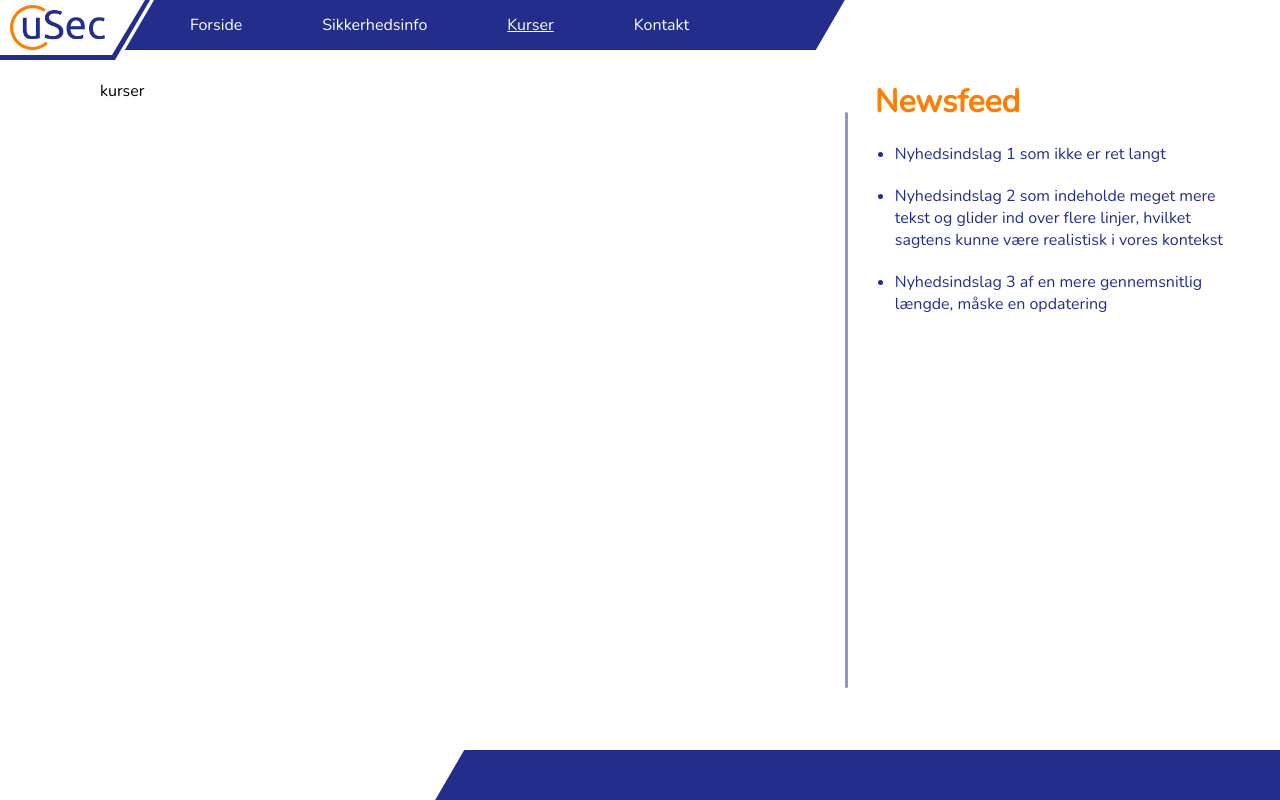
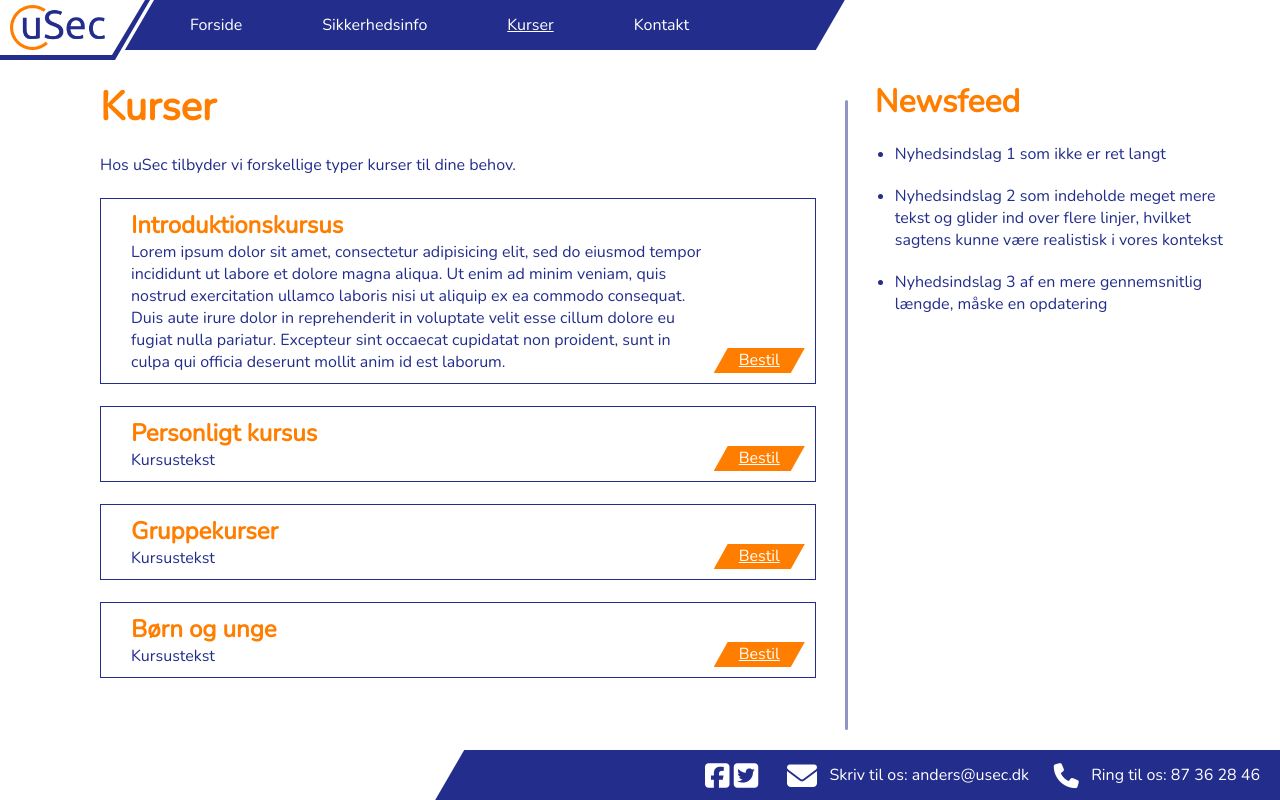
Before and after one commit to TheOvesen/usec, a plain HTML site: page index.html in a window 1280 px wide. Both pictures are taken after a click on the element "Kurser". Drawn offline with nearby package versions, Linux system fonts and the light colour scheme.

Commit message:
Update style.css and index.html

```diff
--- a/css/style.css
+++ b/css/style.css
@@ -1,6 +1,10 @@
 * {
   margin: 0;
   font-family: 'Nunito', sans-serif;
+}
+
+body {
+  overflow-y: scroll;
 }
 
 h1 {
@@ -14,6 +18,12 @@ h1 {
 h2 {
   color: #ff7e00;
   font-size: 24pt;
+  font-weight: bold;
+}
+
+h3 {
+  color: #ff7e00;
+  font-size: 18pt;
   font-weight: bold;
 }
 
@@ -31,12 +41,14 @@ a:visited {
 }
 
 .header {
-  position: relative;
+  position: sticky;
+  top: 0;
   height: 50px;
   width: 66vw;
   background-color: #232d8b;
   margin-bottom: 30px;
   clip-path: polygon(0 0, 100% 0, calc(100% - 29px) 100%, 200px 100%, 200px 150%, 0 150%);
+  z-index: 10;
 }
 
 .header nav {
@@ -113,23 +125,28 @@ main section {
 }
 
 .newsfeed {
-  position: relative;
-  grid-area: news;
+  position: fixed;
+  /*grid-area: news;*/
+  width: 34vw;
+  right: 0;
+  top: 0;
   float: left;
   box-sizing: border-box;
+  margin-top: 80px;
   padding-left: 30px;
   padding-right: 30px;
+  height: calc(100% - 130px);
 }
 
 .newsfeed::before {
   content: "";
   position: absolute;
   left: 0;
-  height: 90%;
+  height: calc(100% - 40px);
   width: 3px;
   background-color: #232d8b;
   opacity: 0.5;
-  top: 5%;
+  top: 20px;
   border-radius: 3px;
 }
 
@@ -182,6 +199,52 @@ main section {
   filter: brightness(120%);
 }
 
+#kurser .kursuskasse, .koronakasse {
+  position: relative;
+  color: #232d8b;
+  /*background-color: #efefef;*/
+  padding: 10px 30px;
+  border: 1px solid #232d8b;
+}
+
+.kursuskasse p {
+  width: calc(100% - 75px);
+}
+
+.koronakasse {
+  background-color: white;
+  box-sizing: border-box;
+  border: 2px solid #ff7e00;
+}
+
+.kursusknap {
+  position: absolute;
+  bottom: 0;
+  right: 0;
+  height: 25px;
+  line-height: 25px;
+  color: white;
+  text-decoration: underline;
+  background-color: #ff7e00;
+  padding: 0 25px;
+  margin: 10px;
+  clip-path: polygon(14px 0, 100% 0, calc(100% - 14px) 100%, 0 100%);
+  cursor: pointer;
+}
+
+.kursusknap:hover {
+  filter: brightness(120%);
+}
+
+#kontakt form * {
+  display: block;
+  color: #232d8b;
+}
+
+#kontakt form textarea {
+  width: calc(100% - 20px);
+}
+
 footer {
   position: relative;
   background-color: #232d8b;
@@ -193,3 +256,26 @@ footer {
   margin-top: 30px;
   clip-path: polygon(29px 0, 100% 0, 100% 100%, 0 100%)
 }
+
+footer p {
+  color: white;
+  text-align: right;
+  line-height: 50px;
+  box-sizing: border-box;
+  padding-right: 20px;
+  white-space: pre;
+}
+
+footer i {
+  color: white;
+  font-size: 25px;
+  vertical-align: middle;
+}
+
+.fa-envelope {
+  font-size: 30px;
+}
+
+.fa-twitter-square, .fa-facebook-square {
+  font-size: 28px;
+}
--- a/index.html
+++ b/index.html
@@ -9,6 +9,7 @@
   <link rel="preconnect" href="https://fonts.gstatic.com">
   <link href="https://fonts.googleapis.com/css2?family=Nunito:wght@300&display=swap" rel="stylesheet">
   <title>uSec</title>
+  <script src="https://kit.fontawesome.com/ad5ed8cf11.js" crossorigin="anonymous"></script>
 </head>
 <body>
   <header class="header">
@@ -53,6 +54,11 @@ consectetur iaculis. In a facilisis erat, sagittis pulvinar metus.<br><br>
 Donec hendrerit interdum nulla vel molestie. Nam ac vehicula diam, <a href="#">eget tempor</a> nibh.
 Proin vel nisl consequat, rutrum libero eu, pharetra magna. Vivamus id tellus accumsan,
 volutpat eros non, imperdiet turpis. Nam ac est sit amet mi tristique cursus.</p>
+<br>
+<div class="koronakasse">
+  <h3>Vær opmærksom!</h3>
+  Under koronakrisen har der været et stigende antal svindlere som benytter sig af falske emails og apps. Beskeder fra det offentlige vil altid komme i din e-boks, så stol aldrig på mails i andre indbokse hvis du ikke selv har bestilt dem!
+</div>
       <div class="button">
         KNAP
       </div>
@@ -63,11 +69,64 @@ volutpat eros non, imperdiet turpis. Nam ac est sit amet mi tristique cursus.</p
     </section>
 
     <section id="kurser">
-kurser
+      <h1>Kurser</h1>
+      <p>Hos uSec tilbyder vi forskellige typer kurser til dine behov.</p>
+      <br>
+      <div class="kursuskasse">
+        <h3>Introduktionskursus</h3>
+        <p>Lorem ipsum dolor sit amet, consectetur adipisicing elit, sed do eiusmod tempor incididunt ut labore et dolore magna aliqua. Ut enim ad minim veniam, quis nostrud exercitation ullamco laboris nisi ut aliquip ex ea commodo consequat. Duis aute irure dolor in reprehenderit in voluptate velit esse cillum dolore eu fugiat nulla pariatur. Excepteur sint occaecat cupidatat non proident, sunt in culpa qui officia deserunt mollit anim id est laborum.</p>
+        <div class="kursusknap">
+          Bestil
+        </div>
+      </div>
+      <br>
+      <div class="kursuskasse">
+        <h3>Personligt kursus</h3>
+        <p>Kursustekst</p>
+        <div class="kursusknap">
+          Bestil
+        </div>
+      </div>
+      <br>
+      <div class="kursuskasse">
+        <h3>Gruppekurser</h3>
+        <p>Kursustekst</p>
+        <div class="kursusknap">
+          Bestil
+        </div>
+      </div>
+      <br>
+      <div class="kursuskasse">
+        <h3>Børn og unge</h3>
+        <p>Kursustekst</p>
+        <div class="kursusknap">
+          Bestil
+        </div>
+      </div>
     </section>
 
     <section id="kontakt">
-kontakt
+      <h1>Kontakt</h1>
+      <p>Har du spørgsmål? Er du interesseret, men vil vide mere? Der kan være mange grunde til at ønske kontakt, og i så fald kan du nå os på email og telefon:</p>
+      <br>
+      <p>Email: anders@usec.dk</p>
+      <p>Telefon: 87 36 28 46</p>
+      <p>Åbningstider: Mandag-fredag kl. 9-16</p>
+      <br>
+      <p>Ellers kan du komme i kontakt med os via nedenstående kontaktformular.</p>
+      <br>
+      <form class="kontaktformular">
+        <label for="besked">Besked</label>
+        <textarea placeholder="Skriv din besked her" rows="5"></textarea>
+        <label for="fornavn">Fornavn</label>
+        <input type="text" name="fornavn" value="">
+        <label for="efternavn">Efternavn</label>
+        <input type="text" name="efternavn" value="">
+        <label for="email">Email</label>
+        <input type="text" name="email" value="">
+        <br>
+        <input type="submit" value="Indsend">
+      </form>
     </section>
 
     <aside class="newsfeed">
@@ -81,7 +140,7 @@ kontakt
   </main>
 
   <footer>
-
+    <p><i class="fab fa-facebook-square"></i> <i class="fab fa-twitter-square"></i>       <i class="fas fa-envelope"></i>   Skriv til os: anders@usec.dk      <i class="fas fa-phone"></i>   Ring til os: 87 36 28 46</p>
   </footer>
 
   <script src="js/script.js" charset="utf-8"></script>
```
